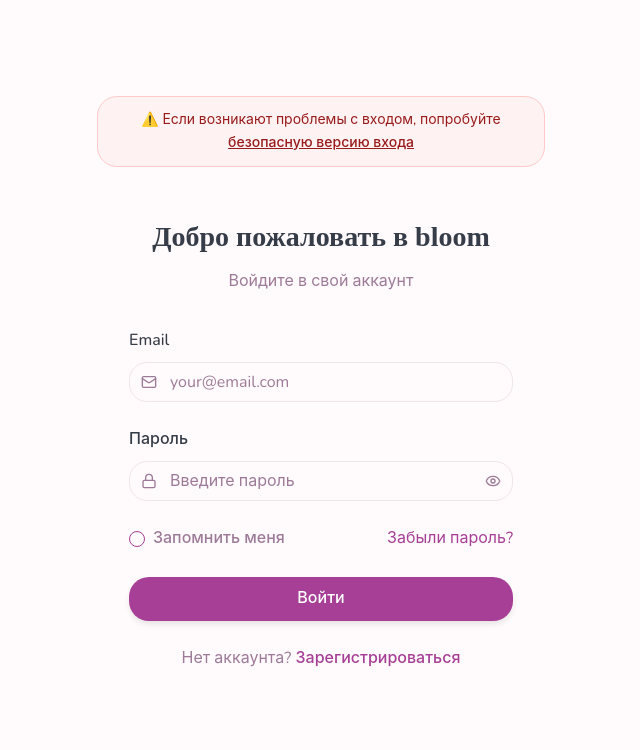
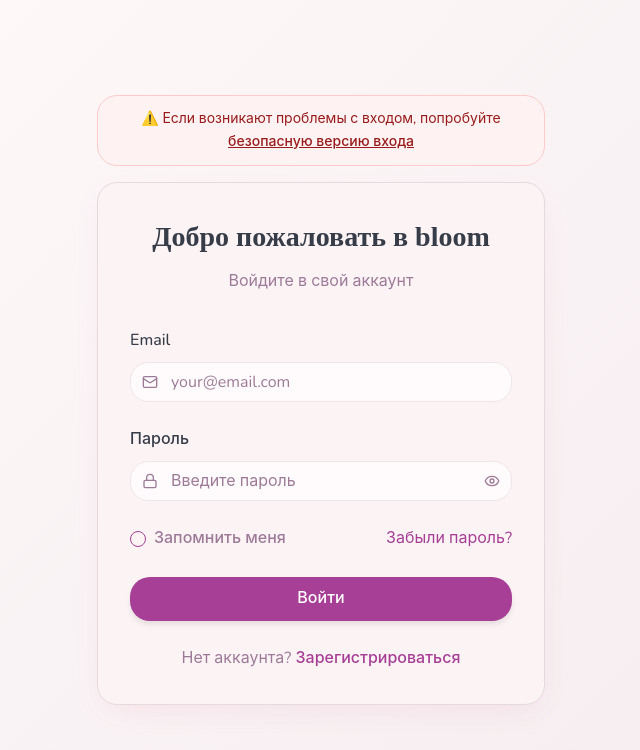
Before and after one commit to helgasoul/eva-wellbeing-platform, a React (Vite) app: page /login in a window 1280 px wide. Shown: the top 750 px of the page, without its empty margins (319-959 px from the left). Built offline with nearby package versions, Linux system fonts and the light colour scheme.

Commit message:
Fix: Analyze repository and create issue
Analyzed the repository using Zapier, identified CSS conflicts, authentication issues, and potential TypeScript errors. Created an issue with a detailed analysis and recovery plan.

```diff
--- a/src/index.css
+++ b/src/index.css
@@ -492,4 +492,15 @@ p {
   border-radius: calc(var(--radius) * 1.5);
 }
 
-/* Remove all old conflicting styles */
+/* Bloom gradient background */
+.bloom-gradient {
+  background: linear-gradient(135deg, hsl(var(--background)) 0%, hsl(var(--muted)) 100%);
+}
+
+/* Bloom card styling */
+.bloom-card {
+  background: hsl(var(--card));
+  border: 1px solid hsl(var(--border));
+  border-radius: var(--radius);
+  box-shadow: var(--shadow-elegant);
+}
```
